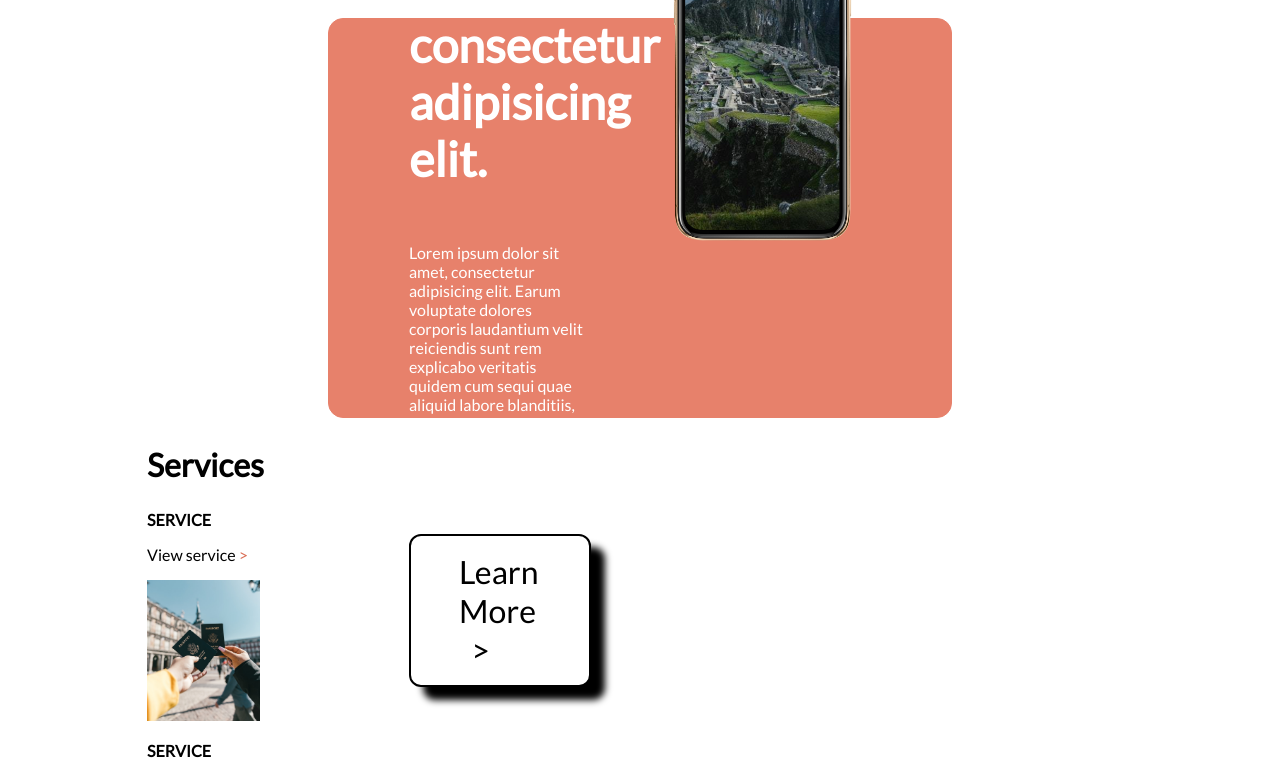
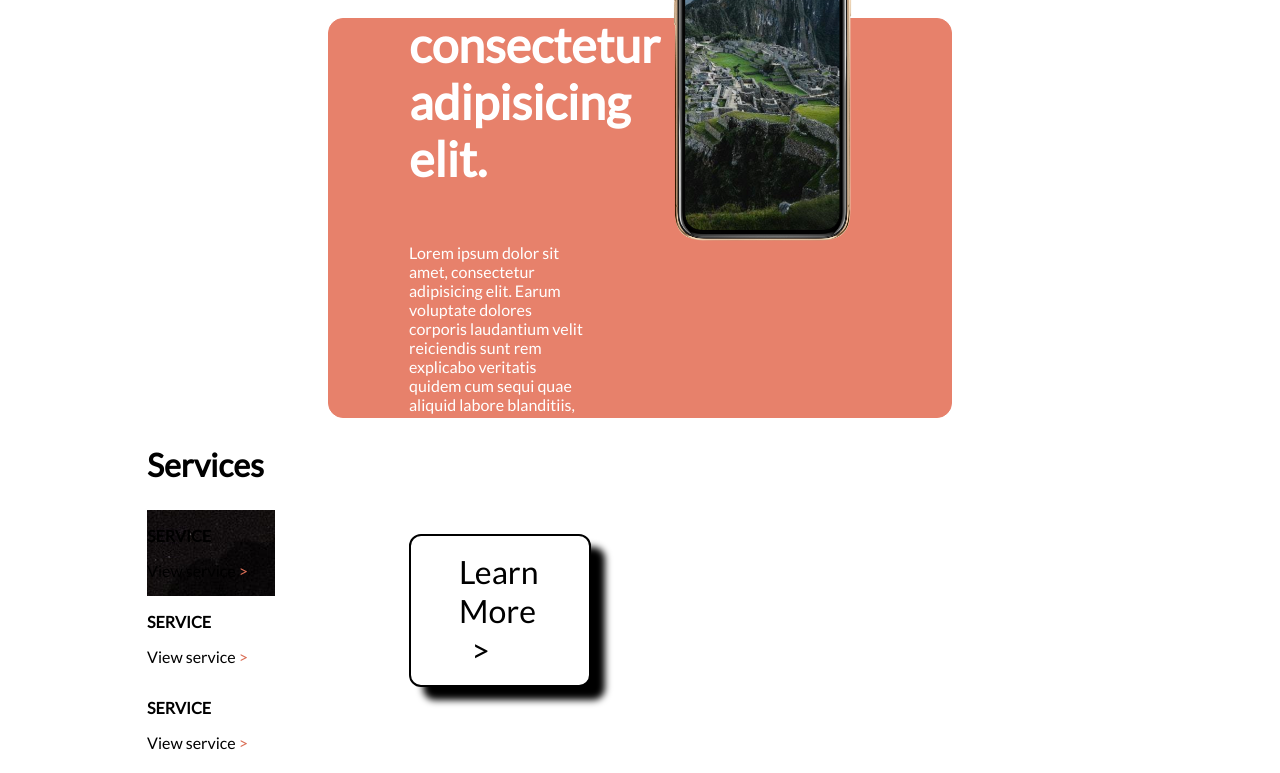
Before and after one commit to Crackzul/Travel-Together, a website: page index.html in a window 1280 px wide. Shown: the part 140-913 px from the top of the page. Drawn offline with Linux system fonts and the light colour scheme.

Commit message:
services image

```diff
--- a/assets/scss/pages/_homepage.scss
+++ b/assets/scss/pages/_homepage.scss
@@ -51,12 +51,18 @@
     text-align: left;
 }
 
-.contour_card img {
-    width: 10%;
-
+.services-container {
+    display: flex;
+    gap: 2rem;
+    flex-wrap: wrap;
+    justify-content: center;
   }
 
-  .services_card_first {
+.service_card {
+    display: flex;
+
+&.card_1 {
     background-image: url(/assets/img/homme-assis-batiment.jpg);
-    width: 50rem;
-  }
+    width: 10vw;
+}
+}
--- a/index.html
+++ b/index.html
@@ -35,27 +35,32 @@
                 </div>
             </div>
         </section>
+
         <section class="service">
             <h2>Services</h2>
-            <div >
-                <div class="services_card_1">
-                    <div>
+            <div class="services_container">
+
+                <div class="service_card card_1">
+                    <div class="service_content">
                     <h3 class="service_title">SERVICE</h3>
                     <p class="service_text">View service <span class="red">></span></p>
                     </div>
                 </div>
                 <div>
-                    <div class="services_card_2">
-                        <div class="contour_card"><img src="assets/img/passport.jpg" alt=""></div>
+                    <div class="service_card card_2">
+                        <div class="service_content">
                         <h3 class="service_title">SERVICE</h3>
                         <p class="service_text">View service <span class="red">></span></p>
+                        </div>
                     </div>
-                    <div class="services_card_3">
-                        <div class="contour_card"><img src="assets/img/montgolfiere.jpg" alt=""></div>
+                    <div class="service_card card_3">
+                        <div class="service_content">
                         <h3 class="service_title">SERVICE</h3>
                         <p class="service_text">View service <span class="red">></span></p>
+                        </div>
                     </div>
                 </div>
+
             </div>
         </section>
         <section>
```
Also changed, not shown: assets/css/style.css, 1 other file.
